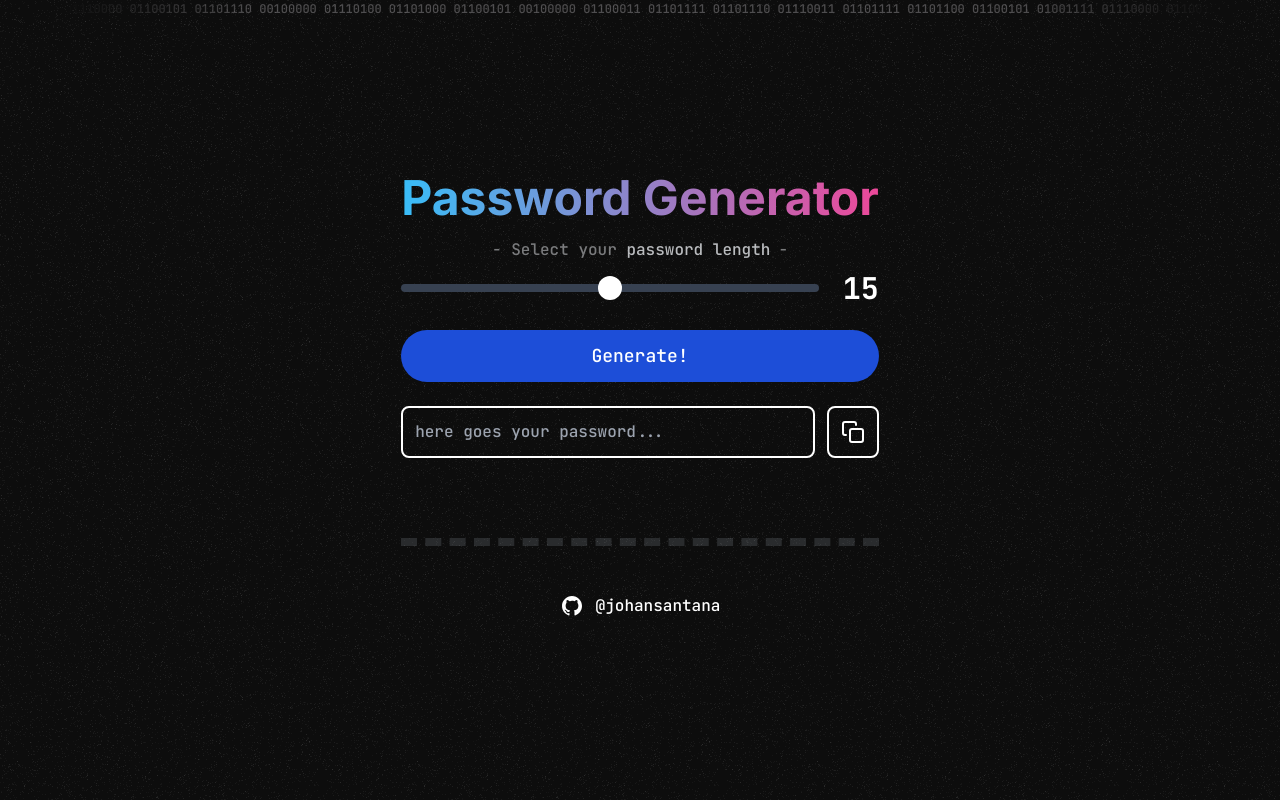
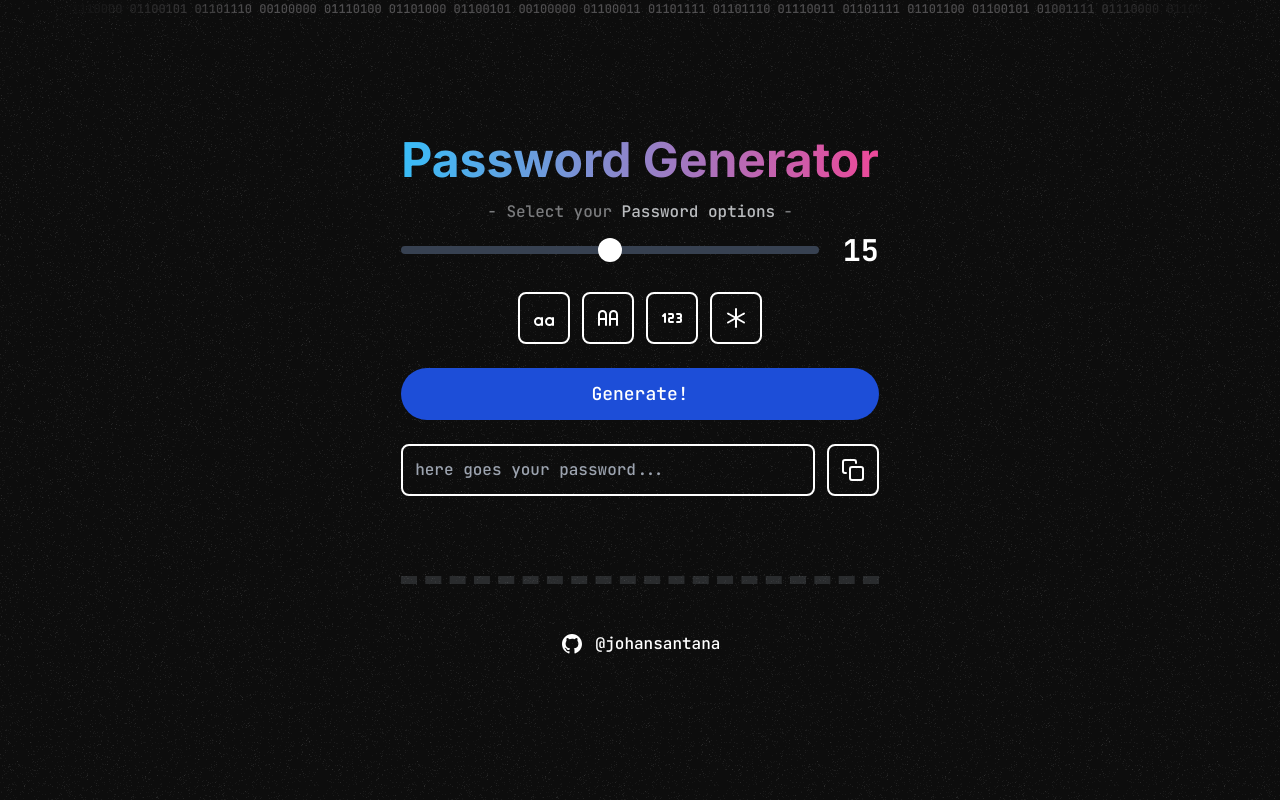
Before and after one commit to johansantana/password-generator, a Vue app: page / in a window 1280 px wide. Built offline with nearby package versions, Linux system fonts and the light colour scheme.

Commit message:
feat: added options btns

```diff
--- a/src/components/AppButton.vue
+++ b/src/components/AppButton.vue
@@ -2,7 +2,7 @@
 
 <template>
   <button
-    class="bg-transparent relative border-2 border-white p-2 px-3 rounded-lg text-white hover:bg-white hover:scale-110 hover:text-gray-700 focus:outline-none transition"
+    class="btn bg-transparent relative border-2 border-white p-3 rounded-lg text-white hover:bg-white hover:scale-110 hover:text-gray-700 focus:outline-none transition"
   >
     <slot></slot>
   </button>
--- a/src/components/PasswordGenerator.vue
+++ b/src/components/PasswordGenerator.vue
@@ -7,6 +7,10 @@ import AppButton from './AppButton.vue'
 import GithubIcon from './icons/GithubIcon.vue'
 import CopyIcon from './icons/CopyIcon.vue'
 import CheckIcon from './icons/CheckIcon.vue'
+import LowercaseIcon from './icons/LowercaseIcon.vue'
+import UppercaseIcon from './icons/UppercaseIcon.vue'
+import NumbersIcon from './icons/NumbersIcon.vue'
+import SymbolsIcon from './icons/SymbolsIcon.vue'
 
 const MIN_LENGTH = 6
 const MAX_LENGTH = 24
@@ -67,37 +71,56 @@ const handleCopy = text => {
         </h1>
       </Transition>
       <Transition name="slideup" :duration="1000" appear>
-        <div id="johansantana-length-selector">
+        <div id="length-selector">
           <p
             class="text-sm sm:text-base text-gray-200/50 mb-2 w-fit mx-auto sm:before:content-['-'] sm:after:content-['-'] sm:after:ml-2"
           >
-            Select your <span class="text-gray-200/80">password length</span>
+            Select your <span class="text-gray-200/80">Password options</span>
           </p>
           <div class="mb-6 flex gap-6 items-center">
             <input
-              id="johansantana-range"
+              id="input-range"
               type="range"
               :min="MIN_LENGTH"
               :max="MAX_LENGTH"
               v-model="passwordLength"
               class="w-full h-2 bg-gray-700 rounded-lg appearance-none cursor-pointer focus:outline-none"
+              title="Password length"
             />
-            <span class="text-white font-bold text-2xl md:text-3xl">{{
-              passwordLength
-            }}</span>
+            <span class="text-white font-bold text-2xl md:text-3xl">{{ passwordLength }}</span>
           </div>
         </div>
       </Transition>
+
       <Transition name="slideup" :duration="1500" appear>
+        <div class="">
+          <div class="mb-6 flex gap-3 justify-center">
+            <AppButton title="Add lowercase letters">
+              <LowercaseIcon />
+            </AppButton>
+            <AppButton title="Add uppercase letters">
+              <UppercaseIcon />
+            </AppButton>
+            <AppButton title="Add numbers">
+              <NumbersIcon />
+            </AppButton>
+            <AppButton title="Add symbols">
+              <SymbolsIcon />
+            </AppButton>
+          </div>
+        </div>
+      </Transition>
+
+      <Transition name="slideup" :duration="2000" appear>
         <button
-          id="johansantana-cta-button"
+          id="cta-button"
           class="px-6 text-sm sm:text-lg bg-blue-700 rounded-full py-3 text-white mb-6 hover:scale-105 hover:bg-blue-600 transition outline-8 outline-offset-4"
           @click="handleGenerateNewPassword(passwordLengthNumber)"
         >
           Generate!
         </button>
       </Transition>
-      <Transition name="slideup" :duration="2000" appear>
+      <Transition name="slideup" :duration="2500" appear>
         <div id="johansantana-password-area" class="flex gap-3">
           <input
             type="text"
@@ -106,10 +129,7 @@ const handleCopy = text => {
             readonly
             class="bg-transparent border-2 text-sm sm:text-base border-white text-white placeholder-gray-400 rounded-lg focus:outline-none block w-full p-3"
           />
-          <AppButton
-            id="johansantana-copy-button"
-            @click="handleCopy(password)"
-          >
+          <AppButton id="johansantana-copy-button" @click="handleCopy(password)">
             <CopyIcon />
 
             <Transition name="fade">
@@ -123,7 +143,7 @@ const handleCopy = text => {
     </div>
 
     <!-- Footer -->
-    <Transition name="slideup" :duration="2500" appear>
+    <Transition name="slideup" :duration="3000" appear>
       <footer
         class="py-10 text-white flex flex-col items-center gap-6 border-t-8 border-dashed border-gray-400/20"
       >
@@ -146,7 +166,7 @@ const handleCopy = text => {
 <style scoped>
 @import url('../assets/styles/transitions.css');
 
-#johansantana-range::-webkit-slider-thumb {
+#input-range::-webkit-slider-thumb {
   -webkit-appearance: none;
   appearance: none;
   width: 24px;
@@ -157,13 +177,13 @@ const handleCopy = text => {
   transition: background-color 0.2s ease;
 }
 
-#johansantana-range:hover::-webkit-slider-thumb {
+#input-range:hover::-webkit-slider-thumb {
   border-radius: 999%;
   background-color: rgb(200, 200, 200);
 }
 
-#johansantana-cta-button,
-#johansantana-copy-button {
+#cta-button,
+.btn {
   -webkit-tap-highlight-color: transparent;
 }
 </style>
--- /dev/null
+++ b/src/components/icons/LowercaseIcon.vue
@@ -0,0 +1,20 @@
+<template>
+  <svg
+    xmlns="http://www.w3.org/2000/svg"
+    class="icon icon-tabler icon-tabler-letter-case-lower"
+    width="24"
+    height="24"
+    viewBox="0 0 24 24"
+    stroke-width="2"
+    stroke="currentColor"
+    fill="none"
+    stroke-linecap="round"
+    stroke-linejoin="round"
+  >
+    <path stroke="none" d="M0 0h24v24H0z" fill="none"></path>
+    <path d="M6.5 15.5m-3.5 0a3.5 3.5 0 1 0 7 0a3.5 3.5 0 1 0 -7 0"></path>
+    <path d="M10 12v7"></path>
+    <path d="M17.5 15.5m-3.5 0a3.5 3.5 0 1 0 7 0a3.5 3.5 0 1 0 -7 0"></path>
+    <path d="M21 12v7"></path>
+  </svg>
+</template>
--- /dev/null
+++ b/src/components/icons/NumbersIcon.vue
@@ -0,0 +1,21 @@
+<template>
+  <svg
+    xmlns="http://www.w3.org/2000/svg"
+    class="icon icon-tabler icon-tabler-123"
+    width="24"
+    height="24"
+    viewBox="0 0 24 24"
+    stroke-width="2"
+    stroke="currentColor"
+    fill="none"
+    stroke-linecap="round"
+    stroke-linejoin="round"
+  >
+    <path stroke="none" d="M0 0h24v24H0z" fill="none"></path>
+    <path d="M3 10l2 -2v8"></path>
+    <path d="M9 8h3a1 1 0 0 1 1 1v2a1 1 0 0 1 -1 1h-2a1 1 0 0 0 -1 1v2a1 1 0 0 0 1 1h3"></path>
+    <path
+      d="M17 8h2.5a1.5 1.5 0 0 1 1.5 1.5v1a1.5 1.5 0 0 1 -1.5 1.5h-1.5h1.5a1.5 1.5 0 0 1 1.5 1.5v1a1.5 1.5 0 0 1 -1.5 1.5h-2.5"
+    ></path>
+  </svg>
+</template>
--- /dev/null
+++ b/src/components/icons/SymbolsIcon.vue
@@ -0,0 +1,22 @@
+<template>
+  <svg
+    xmlns="http://www.w3.org/2000/svg"
+    class="icon icon-tabler icon-tabler-asterisk"
+    width="24"
+    height="24"
+    viewBox="0 0 24 24"
+    stroke-width="2"
+    stroke="currentColor"
+    fill="none"
+    stroke-linecap="round"
+    stroke-linejoin="round"
+  >
+    <path stroke="none" d="M0 0h24v24H0z" fill="none"></path>
+    <path d="M12 12l8 -4.5"></path>
+    <path d="M12 12v9"></path>
+    <path d="M12 12l-8 -4.5"></path>
+    <path d="M12 12l8 4.5"></path>
+    <path d="M12 3v9"></path>
+    <path d="M12 12l-8 4.5"></path>
+  </svg>
+</template>
--- /dev/null
+++ b/src/components/icons/UppercaseIcon.vue
@@ -0,0 +1,20 @@
+<template>
+  <svg
+    xmlns="http://www.w3.org/2000/svg"
+    class="icon icon-tabler icon-tabler-letter-case-upper"
+    width="24"
+    height="24"
+    viewBox="0 0 24 24"
+    stroke-width="2"
+    stroke="currentColor"
+    fill="none"
+    stroke-linecap="round"
+    stroke-linejoin="round"
+  >
+    <path stroke="none" d="M0 0h24v24H0z" fill="none"></path>
+    <path d="M3 19v-10.5a3.5 3.5 0 0 1 7 0v10.5"></path>
+    <path d="M3 13h7"></path>
+    <path d="M14 19v-10.5a3.5 3.5 0 0 1 7 0v10.5"></path>
+    <path d="M14 13h7"></path>
+  </svg>
+</template>
```
